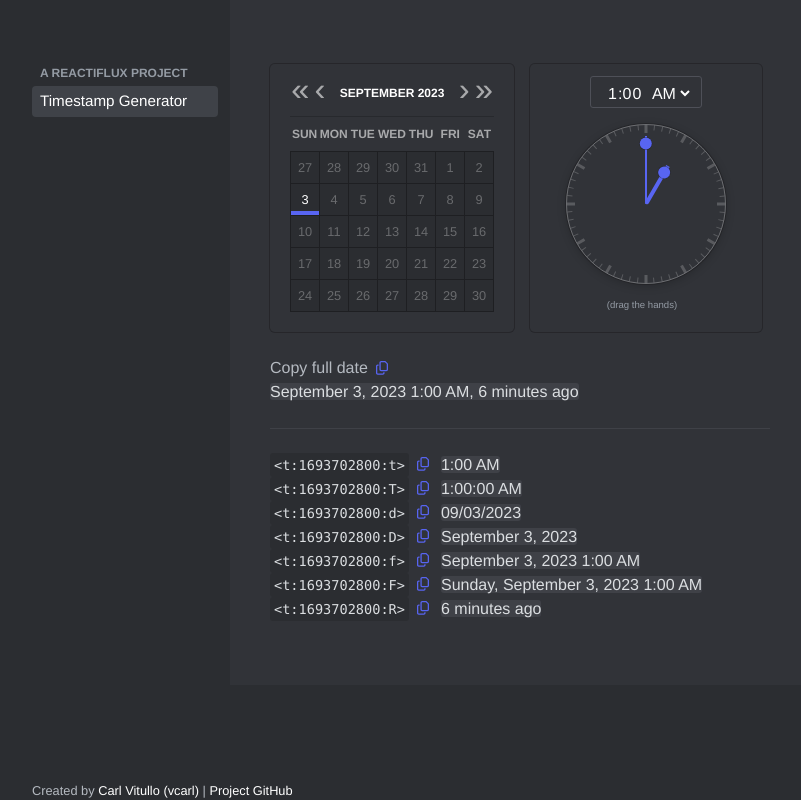
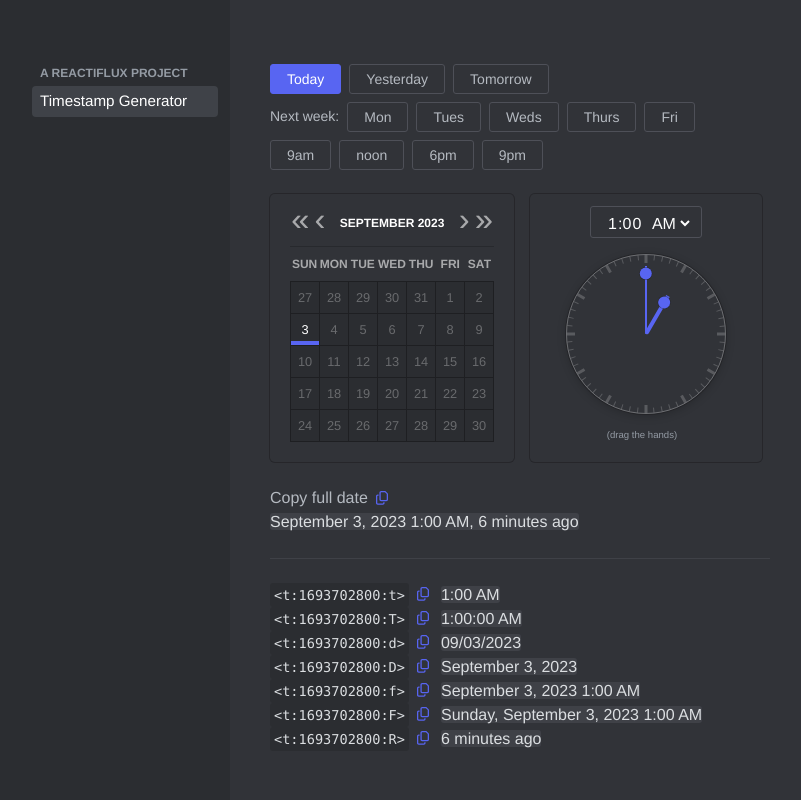
Before and after one commit to vcarl/discord-timestamps, a Next.js app: page / in a window 1280 px wide. Shown: the top 800 px of the page, without its empty margins (239-1040 px from the left). Built offline with nearby package versions, Linux system fonts and the light colour scheme.

Commit message:
Add presets

```diff
--- /dev/null
+++ b/components/Presets.js
@@ -0,0 +1,198 @@
+import style from "./Presets.module.css";
+
+const presets = {
+  today: "today",
+  yesterday: "yesterday",
+  tomorrow: "tomorrow",
+  nextMonday: "next monday",
+  nextTuesday: "next tuesday",
+  nextWednesday: "next wednesday",
+  nextThursday: "next thursday",
+  nextFriday: "next friday",
+  morning: "morning",
+  noon: "noon",
+  evening: "evening",
+  night: "night",
+};
+
+/**
+ * handlePresetClick takes a day of week or time, and returns an event handler that sets the current date to that day of week or time.
+ * @param {string} preset
+ * @param {Date} date
+ * @param {(date: Date) => void} setDate
+ * @returns {React.MouseEventHandler<HTMLButtonElement>}
+ */
+const handlePresetClick = (preset, initialDate, setDate) => (e) => {
+  const now = new Date();
+  const date = new Date(initialDate);
+  e.preventDefault();
+  switch (preset) {
+    case presets.today:
+      date.setDate(now.getDate());
+      break;
+    case presets.yesterday:
+      date.setDate(now.getDate() - 1);
+      break;
+    case presets.tomorrow:
+      date.setDate(now.getDate() + 1);
+      break;
+    case presets.nextMonday:
+      date.setDate(now.getDate() + ((8 - now.getDay()) % 7));
+      break;
+    case presets.nextTuesday:
+      date.setDate(now.getDate() + ((9 - now.getDay()) % 7));
+      break;
+    case presets.nextWednesday:
+      date.setDate(now.getDate() + ((10 - now.getDay()) % 7));
+      break;
+    case presets.nextThursday:
+      date.setDate(now.getDate() + ((11 - now.getDay()) % 7));
+      break;
+    case presets.nextFriday:
+      date.setDate(now.getDate() + ((12 - now.getDay()) % 7));
+      break;
+    case presets.morning:
+      date.setHours(9);
+      date.setMinutes(0);
+      break;
+    case presets.noon:
+      date.setHours(12);
+      date.setMinutes(0);
+      break;
+    case presets.evening:
+      date.setHours(18);
+      date.setMinutes(0);
+      break;
+    case presets.night:
+      date.setHours(21);
+      date.setMinutes(0);
+      break;
+    default:
+      throw new Error(`Unknown preset: ${preset}`);
+  }
+  setDate(date);
+};
+
+/**
+ * @param {keyof typeof presets} preset
+ * @param {Date} date
+ * @returns {boolean}
+ */
+const isActive = (preset, date) => {
+  const now = new Date();
+  const minutes = date.getMinutes();
+  const hours = date.getHours();
+  const day = date.getDate();
+  switch (preset) {
+    case presets.today:
+      return day === now.getDate();
+    case presets.yesterday:
+      return day === now.getDate() - 1;
+    case presets.tomorrow:
+      return day === now.getDate() + 1;
+    case presets.nextMonday:
+      return day === now.getDate() + ((8 - now.getDay()) % 7);
+    case presets.nextTuesday:
+      return day === now.getDate() + ((9 - now.getDay()) % 7);
+    case presets.nextWednesday:
+      return day === now.getDate() + ((10 - now.getDay()) % 7);
+    case presets.nextThursday:
+      return day === now.getDate() + ((11 - now.getDay()) % 7);
+    case presets.nextFriday:
+      return day === now.getDate() + ((12 - now.getDay()) % 7);
+    case presets.morning:
+      return minutes === 0 && hours === 9;
+    case presets.noon:
+      return minutes === 0 && hours === 12;
+    case presets.evening:
+      return minutes === 0 && hours === 18;
+    case presets.night:
+      return minutes === 0 && hours === 21;
+    default:
+      throw new Error(`Unknown preset: ${preset}`);
+  }
+};
+
+export const Presets = ({ className, date, setDate }) => {
+  return (
+    <div className={`${className}`}>
+      <PresetRow>
+        <PresetButton preset={presets.today} date={date} setDate={setDate}>
+          Today
+        </PresetButton>
+        <PresetButton preset={presets.yesterday} date={date} setDate={setDate}>
+          Yesterday
+        </PresetButton>
+        <PresetButton preset={presets.tomorrow} date={date} setDate={setDate}>
+          Tomorrow
+        </PresetButton>
+      </PresetRow>
+      <PresetRow>
+        <div className="mr-2 mb-2 text-sm py-1">Next week:</div>
+        <PresetButton preset={presets.nextMonday} date={date} setDate={setDate}>
+          Mon
+        </PresetButton>
+        <PresetButton
+          preset={presets.nextTuesday}
+          date={date}
+          setDate={setDate}
+        >
+          Tues
+        </PresetButton>
+        <PresetButton
+          preset={presets.nextWednesday}
+          date={date}
+          setDate={setDate}
+        >
+          Weds
+        </PresetButton>
+        <PresetButton
+          preset={presets.nextThursday}
+          date={date}
+          setDate={setDate}
+        >
+          Thurs
+        </PresetButton>
+        <PresetButton preset={presets.nextFriday} date={date} setDate={setDate}>
+          Fri
+        </PresetButton>
+      </PresetRow>
+
+      <PresetRow>
+        <PresetButton preset="morning" date={date} setDate={setDate}>
+          9am
+        </PresetButton>
+        <PresetButton preset="noon" date={date} setDate={setDate}>
+          noon
+        </PresetButton>
+        <PresetButton preset="evening" date={date} setDate={setDate}>
+          6pm
+        </PresetButton>
+        <PresetButton preset="night" date={date} setDate={setDate}>
+          9pm
+        </PresetButton>
+      </PresetRow>
+    </div>
+  );
+};
+
+const PresetRow = ({ className = "", children }) => {
+  return (
+    <div className={`${className} flex flex-row justify-left flex-wrap`}>
+      {children}
+    </div>
+  );
+};
+
+const PresetButton = ({ children, className = "", preset, setDate, date }) => {
+  return (
+    <button
+      className={`${className} ${style.button} ${
+        isActive(preset, date) ? style.active : ""
+      } whitespace-nowrap mr-2 mb-2 text-sm px-4 py-1`}
+      onClick={handlePresetClick(preset, date, setDate)}
+    >
+      {children}
+    </button>
+  );
+};
--- /dev/null
+++ b/components/Presets.module.css
@@ -0,0 +1,14 @@
+.button {
+  border-radius: 0.1875rem;
+  border: 1px solid rgb(78, 80, 88);
+  transition: background 0.2s ease 0s;
+}
+.button:hover {
+  background-color: rgb(78, 80, 88);
+  background-color: rgb(78, 80, 88);
+}
+.button.active {
+  background-color: rgb(88, 101, 242);
+  border-color: rgb(88, 101, 242);
+  color: #fff;
+}
--- a/pages/index.js
+++ b/pages/index.js
@@ -8,6 +8,7 @@ import DatePicker from "../components/DatePicker";
 import TimePicker from "../components/TimePicker";
 import DiscordTimestamps from "../components/DiscordTimestamps";
 import ForceClient from "../components/ForceClient";
+import { Presets } from "../components/Presets";
 
 const now = new Date();
 now.setMinutes(0);
@@ -57,6 +58,7 @@ export default function Home() {
       <div className="grid md:grid-rows-layout md:grid-cols-layout">
         <Nav className="md:col-start-2" />
         <main className="py-16 pl-10 pr-5 overflow-hidden">
+          <Presets className="mb-4" date={datetime} setDate={setDate} />
           <ForceClient>
             <div className="flex -ml-2 pb-6 md:flex-row flex-col">
               <DatePicker
```
